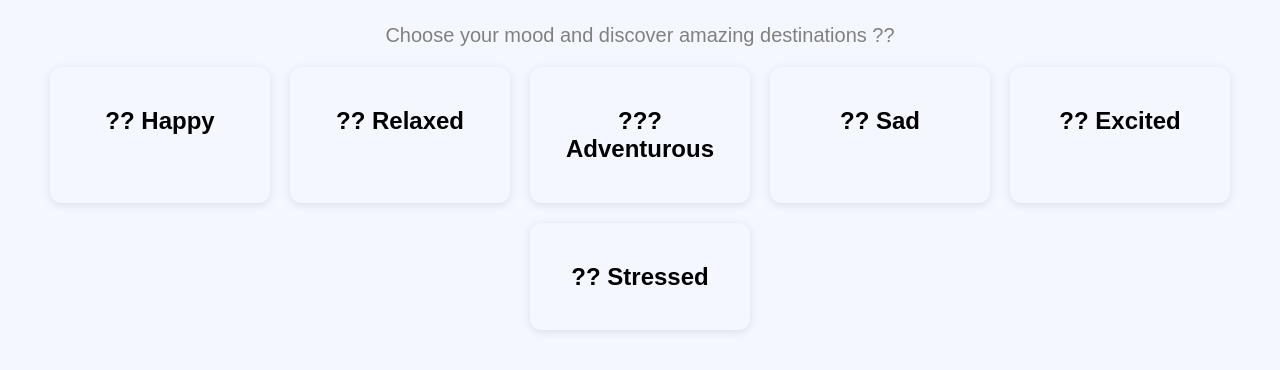
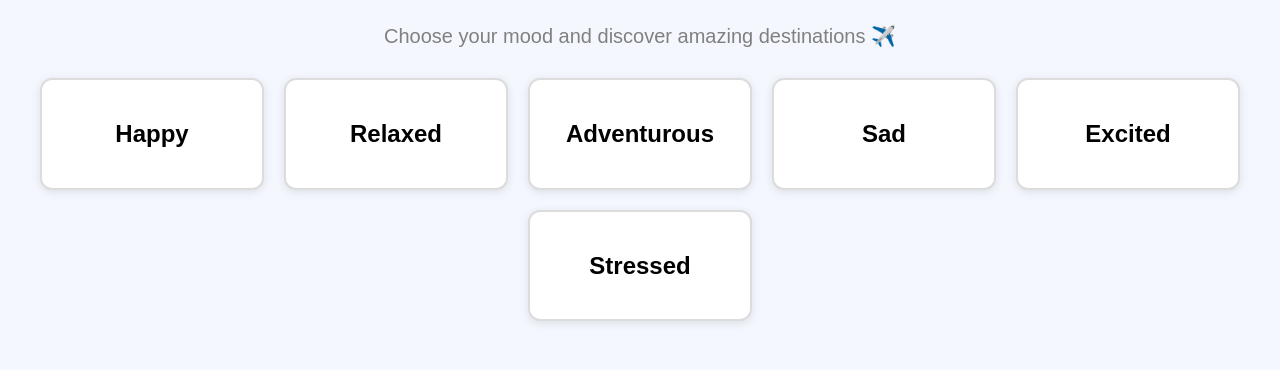
Before and after one commit to vu241fa04299-max/mood-travel-recommendation-system, a plain HTML site: page client/mood.html in a window 1280 px wide. Shown: the part 198-568 px from the top of the page. Drawn offline with Linux system fonts and the light colour scheme.

Commit message:
Added destination data

```diff
--- a/client/mood.html
+++ b/client/mood.html
@@ -6,37 +6,51 @@
     <title>Select Your Mood</title>
     <link rel="stylesheet" href="style.css">
 </head>
+
 <body>
 
     <div class="container">
         <h1>How are you feeling today?</h1>
-        <p>Choose your mood and discover amazing destinations ??</p>
+
+        <p>Choose your mood and discover amazing destinations ✈️</p>
 
         <div class="mood-container">
 
+            <a href="recommendation.html" class="mood-link">
                 <div class="mood-card">
-                <h2>?? Happy</h2>
+                    <h2>Happy</h2>
                 </div>
+            </a>
 
+            <a href="recommendation.html" class="mood-link">
                 <div class="mood-card">
-                <h2>?? Relaxed</h2>
+                    <h2>Relaxed</h2>
                 </div>
+            </a>
 
+            <a href="recommendation.html" class="mood-link">
                 <div class="mood-card">
-                <h2>??? Adventurous</h2>
+                    <h2>Adventurous</h2>
                 </div>
+            </a>
 
+            <a href="recommendation.html" class="mood-link">
                 <div class="mood-card">
-                <h2>?? Sad</h2>
+                    <h2>Sad</h2>
                 </div>
+            </a>
 
+            <a href="recommendation.html" class="mood-link">
                 <div class="mood-card">
-                <h2>?? Excited</h2>
+                    <h2>Excited</h2>
                 </div>
+            </a>
 
+            <a href="recommendation.html" class="mood-link">
                 <div class="mood-card">
-                <h2>?? Stressed</h2>
+                    <h2>Stressed</h2>
                 </div>
+            </a>
 
         </div>
     </div>
--- a/client/style.css
+++ b/client/style.css
@@ -49,3 +49,31 @@ button {
     transform: scale(1.05);
     transition: 0.3s;
 }
+.mood-container {
+    display: flex;
+    flex-wrap: wrap;
+    justify-content: center;
+    gap: 20px;
+    margin-top: 30px;
+}
+
+.mood-card {
+    width: 180px;
+    padding: 20px;
+    border-radius: 12px;
+    background-color: white;
+    border: 2px solid #dcdcdc;
+    box-shadow: 0 2px 10px rgba(0, 0, 0, 0.1);
+    cursor: pointer;
+    text-align: center;
+}
+
+.mood-card:hover {
+    transform: scale(1.05);
+    transition: 0.3s;
+}
+
+.mood-link {
+    text-decoration: none;
+    color: inherit;
+}
```
Also changed, not shown: client/destination.js (added, +55 -0 lines), client/recommendation.html (+38 -0 lines). Lines whose indentation alone changed are shown as unchanged.
